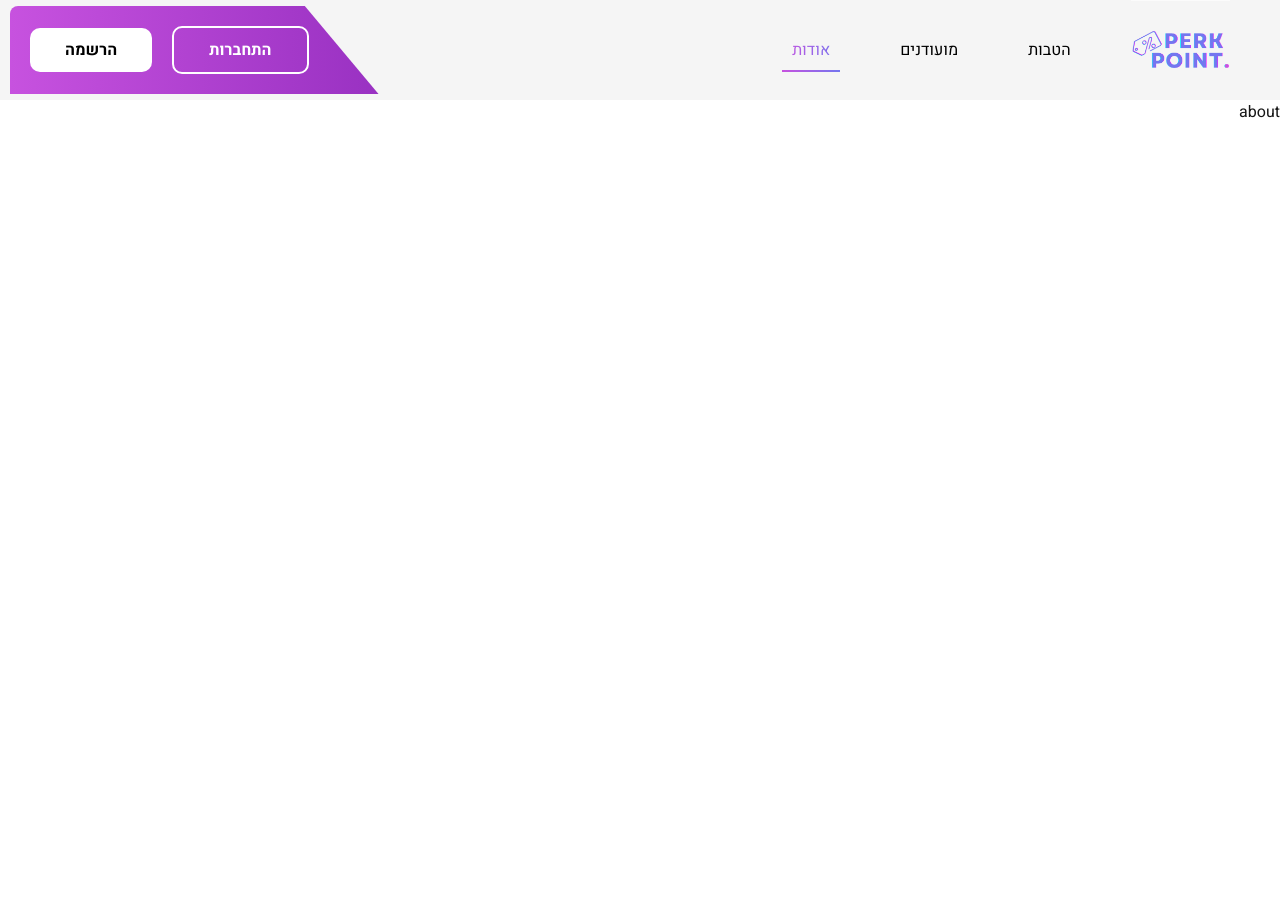
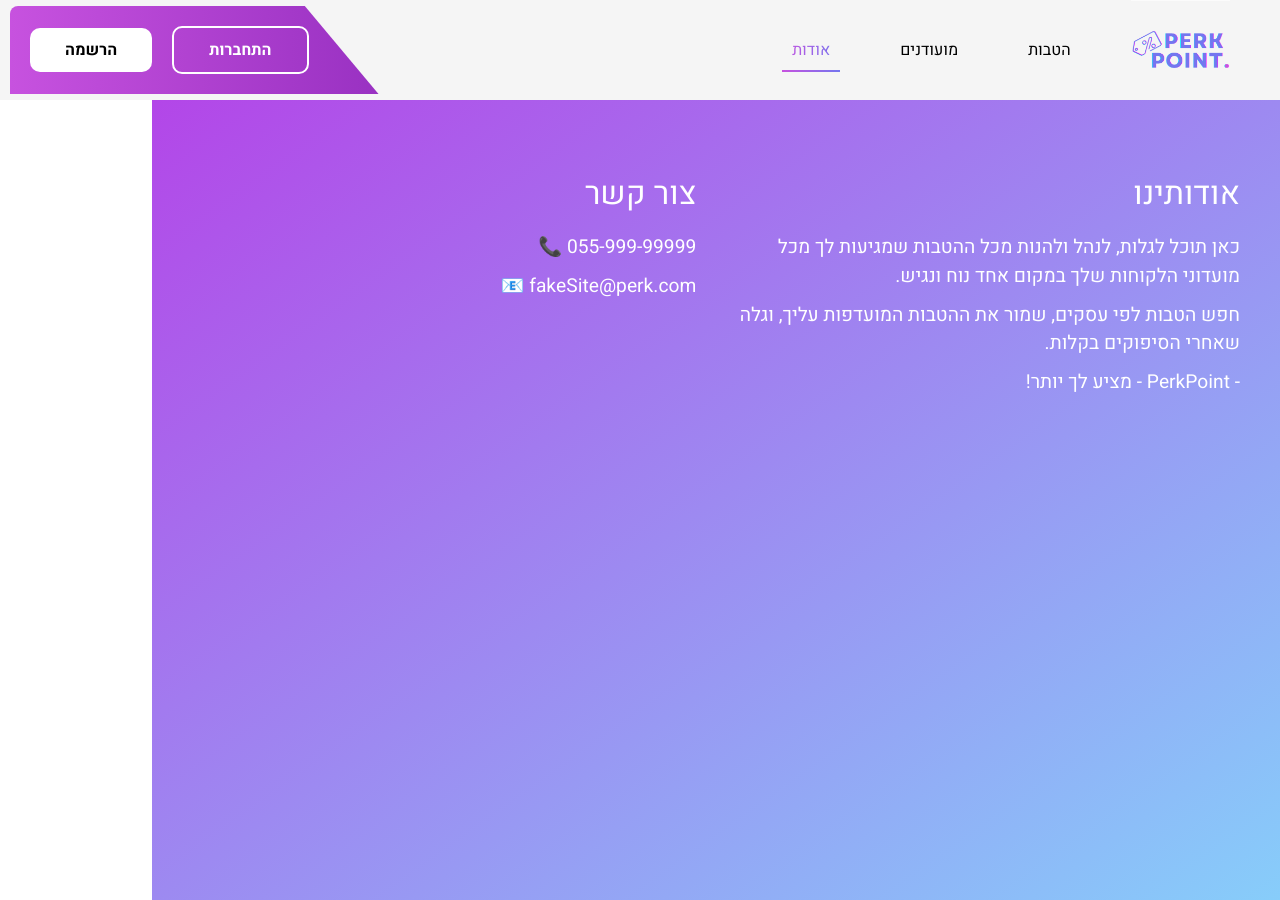
Before and after one commit to onico100/perk-point, a Next.js app: page /about in a window 1280 px wide. Before the commit the page ends 800 px from the top, so only its background shows below. Built offline with nearby package versions, Linux system fonts and the light colour scheme.

Commit message:
about page

```diff
--- a/src/app/about/page.tsx
+++ b/src/app/about/page.tsx
@@ -1,5 +1,32 @@
-export default function About(){
+import React from "react";
+import styles from "@/styles/about.module.css";
 
-    return <div>about</div>
+const About = () => {
+  return (
+    <div className={styles.aboutPage}>
+      <div className={styles.container}>
+        <div className={styles.aboutContent}>
+          <div className={styles.aboutUs}>
+            <h2>אודותינו</h2>
+            <p>
+              כאן תוכל לגלות, לנהל ולהנות מכל ההטבות שמגיעות לך מכל מועדוני
+              הלקוחות שלך במקום אחד נוח ונגיש.
+            </p>
+            <p>
+              חפש הטבות לפי עסקים, שמור את ההטבות המועדפות עליך, וגלה שאחרי
+              הסיפוקים בקלות.
+            </p>
+            <p>- PerkPoint - מציע לך יותר!</p>
+          </div>
+          <div className={styles.contactUs}>
+            <h2>צור קשר</h2>
+            <p>055-999-99999 📞</p>
+            <p>fakeSite@perk.com 📧</p>
+          </div>
+        </div>
+      </div>
+    </div>
+  );
+};
 
-}
+export default About;
--- a/src/app/globals.css
+++ b/src/app/globals.css
@@ -1,12 +1,12 @@
 @tailwind base;
 @tailwind components;
 @tailwind utilities;
-
 
 :root {
   --background: #ffffff;
   --foreground: #171717;
   direction: rtl;
+  box-sizing: border-box;
 }
 
 @media (prefers-color-scheme: dark) {
@@ -20,7 +20,7 @@ body {
   color: var(--foreground);
   background: var(--background);
   direction: rtl;
-  font-family: var(--font-heebo),Arial,Helvetica, sans-serif;
+  font-family: var(--font-heebo), Arial, Helvetica, sans-serif;
 }
 
 @layer utilities {
@@ -28,3 +28,7 @@ body {
     text-wrap: balance;
   }
 }
+
+.main {
+  display: flex;
+}
--- a/src/app/layout.tsx
+++ b/src/app/layout.tsx
@@ -1,4 +1,4 @@
-'use client'
+"use client";
 
 import localFont from "next/font/local";
 import "./globals.css";
@@ -13,21 +13,25 @@ const geistSans = localFont({
   weight: "100 900",
 });
 
-const heebo= localFont({
+const heebo = localFont({
   src: "./fonts/HeeboVF.ttf",
   variable: "--font-heebo",
   weight: "100 900",
 });
 
-export default function RootLayout({children,}: Readonly<{children: React.ReactNode;}>) {
+export default function RootLayout({
+  children,
+}: Readonly<{ children: React.ReactNode }>) {
   const queryClient = new QueryClient();
   return (
     <html lang="en" className={`${geistSans.variable} ${heebo.variable}`}>
       <QueryClientProvider client={queryClient}>
         <body className="font-heebo">
           <TopBar />
+          <div className="main">
             <SideBar />
             {children}
+          </div>
         </body>
       </QueryClientProvider>
     </html>
--- a/src/styles/Bars/Links.module.css
+++ b/src/styles/Bars/Links.module.css
@@ -4,22 +4,23 @@
   cursor: pointer;
   position: relative;
   font-size: 16px;
+  box-sizing: border-box;
 }
 
 .barItem:hover,
 .barItem.active {
-    background: linear-gradient(to right, #c752df, #7476EF);
+  background: linear-gradient(to right, #c752df, #7476ef);
   -webkit-background-clip: text;
   -webkit-text-fill-color: transparent;
 }
 
 .barItem:hover::after,
 .barItem.active::after {
-    content: '';
+  content: "";
   position: absolute;
   left: 0;
   right: 0;
   bottom: 0;
   height: 2px;
-    background: linear-gradient(to right, #c752df, #7476EF);
+  background: linear-gradient(to right, #c752df, #7476ef);
 }
--- a/src/styles/Bars/SideBar.module.css
+++ b/src/styles/Bars/SideBar.module.css
@@ -1,8 +1,7 @@
 .sidebar {
   background-color: #f5f5f5;
+  padding: 10px;
   width: 200px;
-    padding: 10px;
-    position: fixed;
   right: 0;
   top: 18vh;
   height: 100%;
--- /dev/null
+++ b/src/styles/about.module.css
@@ -0,0 +1,40 @@
+.aboutPage {
+  background: linear-gradient(to bottom right, #b346e8, #87cdfa);
+  color: white;
+  padding: 50px 20px;
+  text-align: right;
+  min-height: 100vh;
+}
+
+.container {
+  max-width: 1200px;
+  margin: 0 auto;
+}
+
+.aboutContent {
+  display: flex;
+  justify-content: space-between;
+  flex-wrap: wrap;
+}
+
+.aboutUs,
+.contactUs {
+  flex: 1;
+  margin: 20px;
+}
+
+.aboutPage h2 {
+  font-size: 2rem;
+  margin-bottom: 15px;
+}
+
+.aboutPage p {
+  font-size: 1.2rem;
+  margin-bottom: 10px;
+}
+
+.contactUs p {
+  display: flex;
+  align-items: center;
+  gap: 8px;
+}
```
Lines whose indentation alone changed are shown as unchanged.
